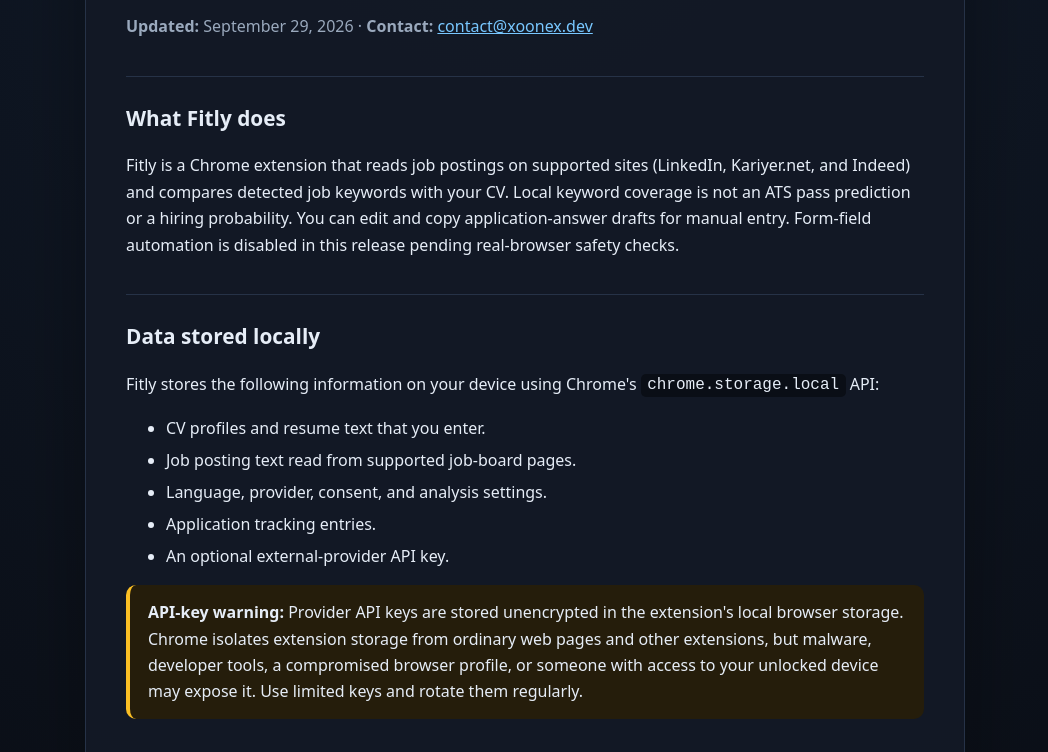
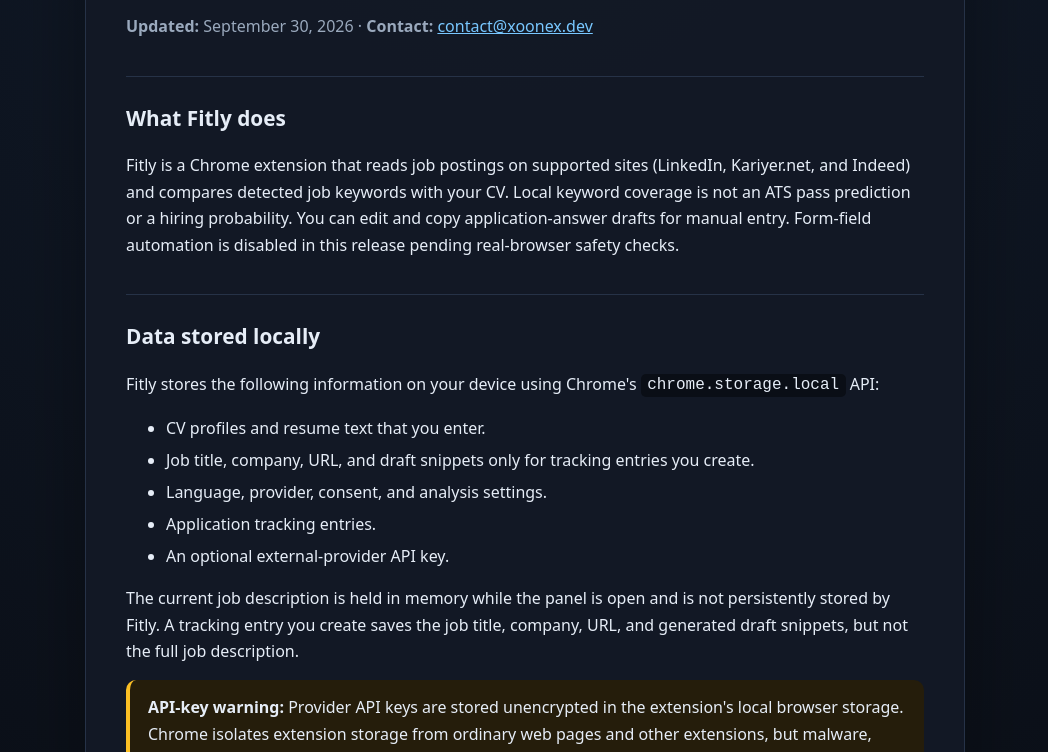
Before and after one commit to ModraXoon/fitly-privacy, a plain HTML site: page index.html in a window 1280 px wide. Shown: the part 176-928 px from the top of the page, without its empty margins (115-1163 px from the left). Drawn offline with Linux system fonts and the light colour scheme.

Commit message:
docs: correct Fitly job-data retention disclosure

```diff
--- a/index.html
+++ b/index.html
@@ -16,7 +16,7 @@
 <main>
   <div class="brand">FITLY</div>
   <h1>Privacy Policy</h1>
-  <p class="meta"><strong>Updated:</strong> September 29, 2026 · <strong>Contact:</strong> <a href="mailto:contact@xoonex.dev">contact@xoonex.dev</a></p>
+  <p class="meta"><strong>Updated:</strong> September 30, 2026 · <strong>Contact:</strong> <a href="mailto:contact@xoonex.dev">contact@xoonex.dev</a></p>
 
   <h2>What Fitly does</h2>
   <p>Fitly is a Chrome extension that reads job postings on supported sites (LinkedIn, Kariyer.net, and Indeed) and compares detected job keywords with your CV. Local keyword coverage is not an ATS pass prediction or a hiring probability. You can edit and copy application-answer drafts for manual entry. Form-field automation is disabled in this release pending real-browser safety checks.</p>
@@ -25,11 +25,12 @@
   <p>Fitly stores the following information on your device using Chrome's <code>chrome.storage.local</code> API:</p>
   <ul>
     <li>CV profiles and resume text that you enter.</li>
-    <li>Job posting text read from supported job-board pages.</li>
+    <li>Job title, company, URL, and draft snippets only for tracking entries you create.</li>
     <li>Language, provider, consent, and analysis settings.</li>
     <li>Application tracking entries.</li>
     <li>An optional external-provider API key.</li>
   </ul>
+  <p>The current job description is held in memory while the panel is open and is not persistently stored by Fitly. A tracking entry you create saves the job title, company, URL, and generated draft snippets, but not the full job description.</p>
   <p class="warning"><strong>API-key warning:</strong> Provider API keys are stored unencrypted in the extension's local browser storage. Chrome isolates extension storage from ordinary web pages and other extensions, but malware, developer tools, a compromised browser profile, or someone with access to your unlocked device may expose it. Use limited keys and rotate them regularly.</p>
 
   <h2>Optional external AI providers</h2>
```
